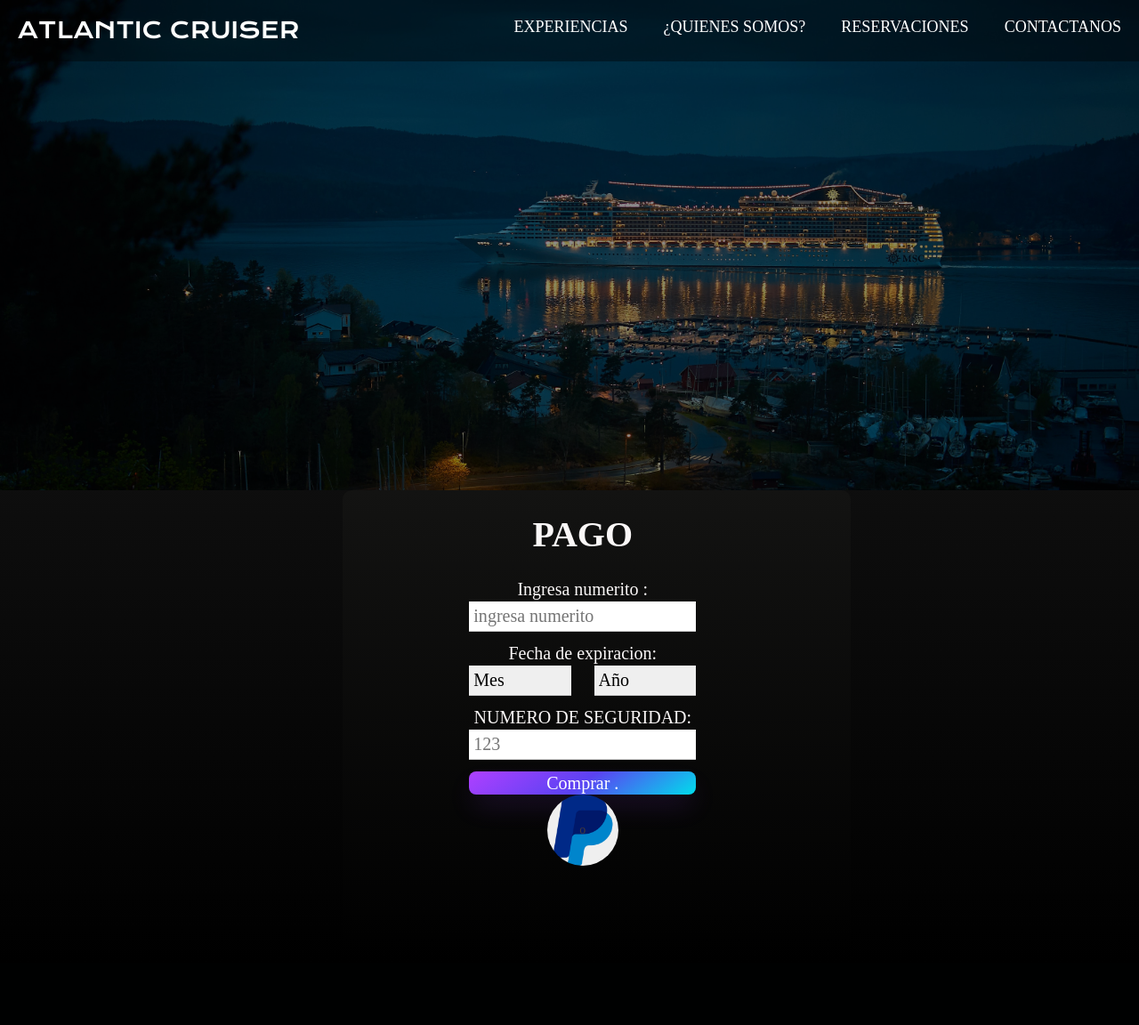
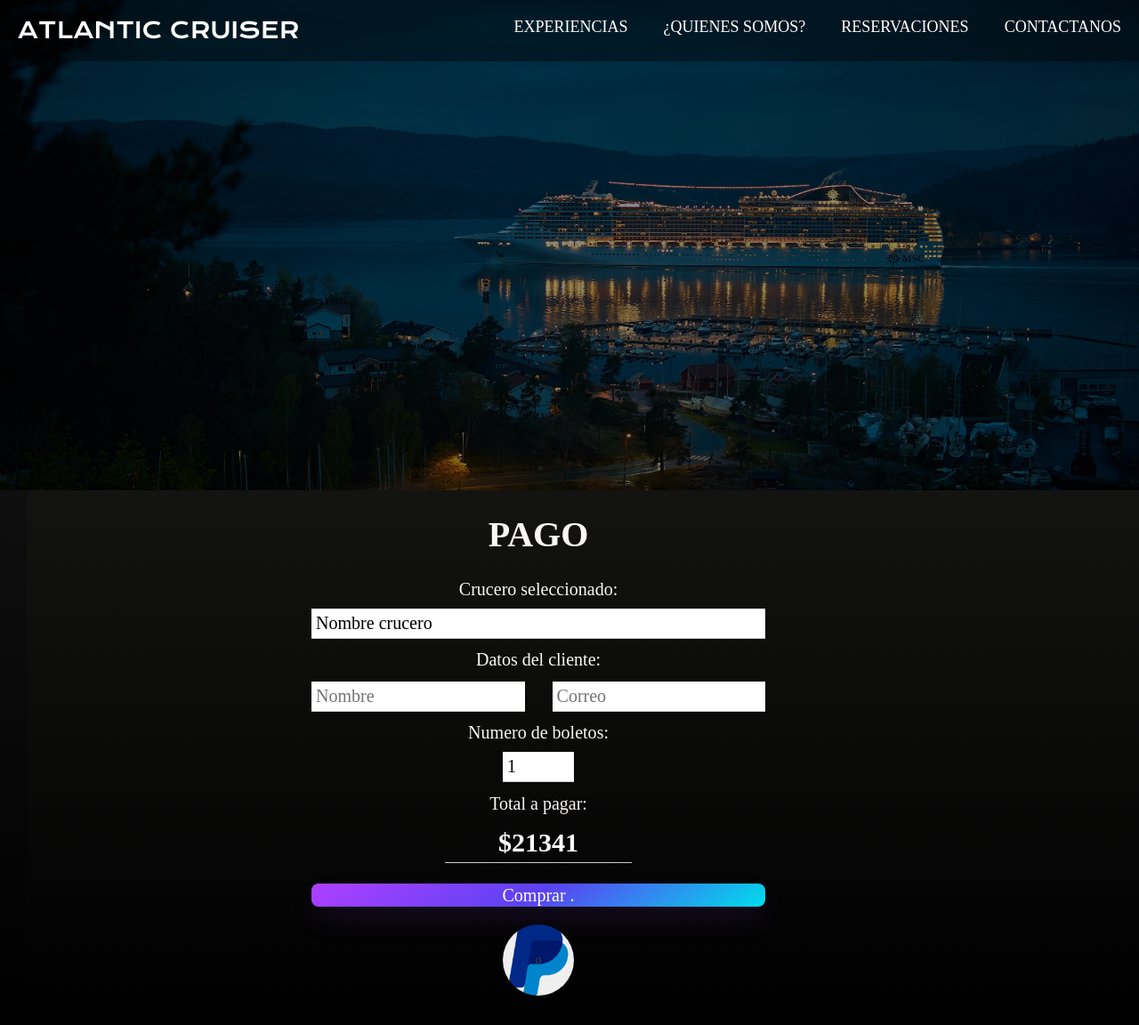
Before and after one commit to marcosjn19/U2ProyectoCruceros, a PHP site: page /pagos.html in a window 1280 px wide. Shown: the whole page at 89% size. Before the commit the page ends 973 px from the top, so only its background shows below. Run offline with PHP 8.4, Linux system fonts and the light colour scheme; some web fonts are replaced.

Commit message:
Corrección compra

```diff
--- a/css/style-compra.css
+++ b/css/style-compra.css
@@ -14,8 +14,8 @@ h1{
 
 #main {
 	position: relative;
-	width: 57rem;
-	height: 53rem;
+	width: 100%;
+	height: 60rem;
     align-items: center;
     justify-content: center;
 	left: 3rem;
@@ -60,20 +60,22 @@ h1{
 	margin-bottom: 12.5px;
 }
 
+#derecha form #nombre-crucero{
+    margin-top: 1rem;
+}
 #derecha form #valores {
+    margin-top: 1rem;
 	display: flex;
 	justify-content: space-between;
 }
 
-#derecha form #valores select {
+#derecha form #valores input {
 	width: 45%;
 }
 
 #derecha form .boton[type="submit"] {
-
-
-
-
+    margin-top: 1rem;
+    margin-bottom: 2rem;
     align-items: center;
     background-image: linear-gradient(144deg,#AF40FF, #5B42F3 50%,#00DDEB);
     border: 1;
@@ -110,7 +112,23 @@ h1{
 }
 
 
+#derecha .number {
+    margin: auto;
+    margin-top: 1rem;
+    width: 7rem;
+}
 
+#derecha .total {
+    margin: auto;
+    margin-top:1rem;
+    width: 20rem;
+    text-align: center;
+    color: white;
+    background: rgba(0,0,0,0);
+    text-decoration: none;
+    font-size: 3rem;
+    font-weight: bold;
+}
 @media (min-width: 768px) {
     .boton {
     font-size: 24px;
@@ -154,9 +172,9 @@ h1{
         padding-left: 0; /* Elimine el padding izquierdo */
       }
 
-      #derecha form input,
-      #derecha form select {
-        width: 100%; /* Haga que los campos de entrada y selección ocupen todo el ancho disponible */
-      }
+      #derecha form input{
+        width: 90%; /* Haga que los campos de entrada y selección ocupen todo el ancho disponible */
+        margin:auto;
+    }
 
-    }
+}
--- a/pagos.html
+++ b/pagos.html
@@ -47,44 +47,28 @@
     <section id="derecha">
     <h1>PAGO</h1>
 		<form action="#">
-			<div id="formulario-tarjeta" class="campo">
-				<label for="num-seg">Ingresa numerito :</label>
-				<input id="num-seg" maxlength="19" placeholder="ingresa numerito" required>
+			<div id="formulario-compra" class="campo">
+				<label for="nombre-crucero">Crucero seleccionado:</label>
+				<input id="nombre-crucero" maxlength="100" value = "Nombre crucero" type = "text" readonly = "true">
 			</div>
 
-			<div id="formulario-fecha" class="campo">
-				<label for="Mes-expira">Fecha de expiracion:</label>
+			<div id="formulario-datos" class="campo">
+				<label for="nombre-cliente">Datos del cliente:</label>
 				<div id="valores">
-		    <select id="Mes-expira" required>
-					<option id="desplegable-mes" value="" default="default" selected="selected">Mes</option>
-                    <option value="1">01</option>
-                    <option value="2">02</option>
-                    <option value="3">03</option>
-                    <option value="4">04</option>
-                    <option value="5">05</option>
-                    <option value="6">06</option>
-                    <option value="7">07</option>
-                    <option value="8">08</option>
-                    <option value="9">09</option>
-                    <option value="10">10</option>
-                    <option value="11">11</option>
-                    <option value="12">12</option>
-            </select>
-        <select id="Expiracion" required>
-                <option id="año-expira" value="" default="" selected="selected">Año</option>
-                <option value="2024">2024</option>
-                <option value="2025">2025</option>
-                <option value="2026">2026</option>
-                <option value="2027">2027</option>
-                <option value="2028">2028</option>
-        </select>
+                <input id="nombre-cliente" placeholder = "Nombre" type = "text" required>
+                <input id ="correo-cliente"placeholder = "Correo" type = "text" required>
+                </div>
             </div>
-        </div>
 
-        <div id="" class="campo">
-            <label>NUMERO DE SEGURIDAD:</label>
-            <input type="password" maxlength="3" placeholder="123" required>
-        </div>
+            <div id="" class="campo">
+                <label>Numero de boletos:</label>
+                <input class = "number" type="number" value = "1" required>
+            </div>
+
+            <div id = "" class = campo>
+                <label> Total a pagar: </label>
+                <input id = "totalPagar" class = "total" type = "text" value = "$21341" readonly = "true">
+            </div>
 
         <button type="submit" class="boton">Comprar .</button>
         <div class="contenedor">
```
